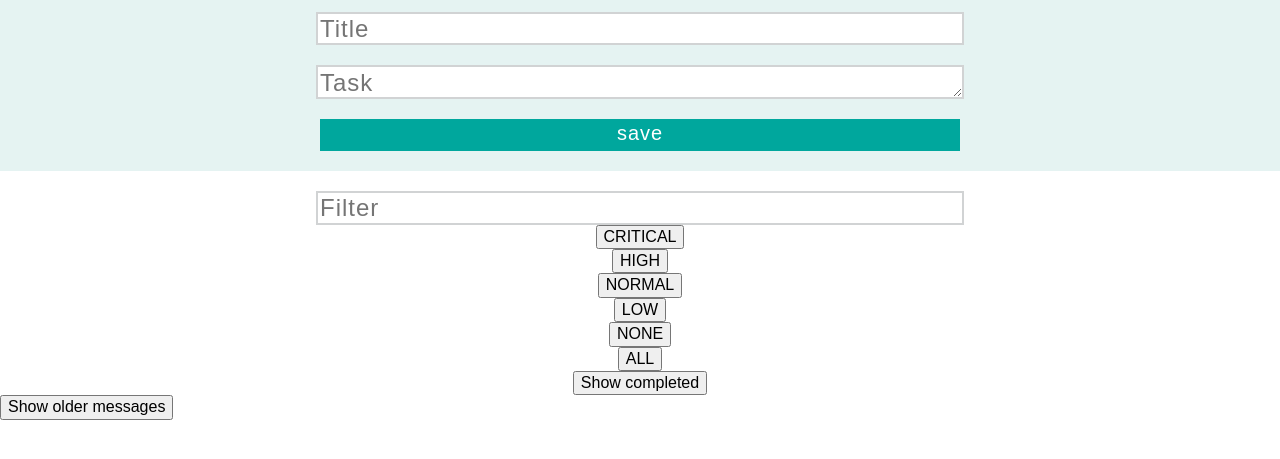
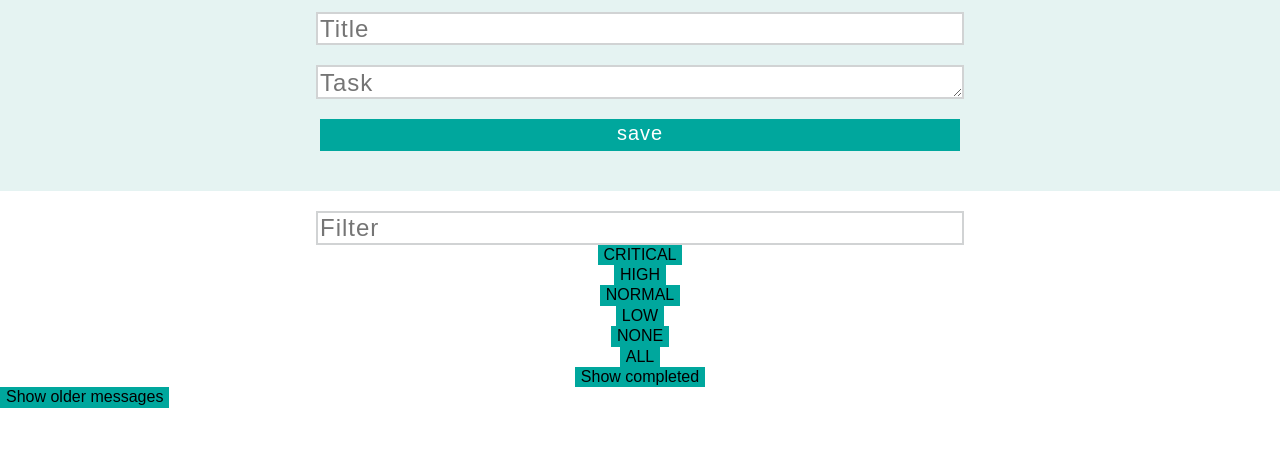
Before and after one commit to letakeane/2DoBox---Pivot, a plain HTML site: page index.html in a window 1280 px wide. Shown: the part 109-568 px from the top of the page. Drawn offline with nearby package versions, Linux system fonts and the light colour scheme.

Commit message:
Start styling filter buttons

```diff
--- a/index.html
+++ b/index.html
@@ -20,18 +20,18 @@
       <div id='filter-box'>
         <input id="filter" class="ninety" type="text" placeholder="Filter" />
       </div>
-      <button id="critical-button">CRITICAL</button>
-      <button id="high-button" class="button">HIGH</button>
-      <button id="normal-button" class="button">NORMAL</button>
-      <button id="low-button" class="button">LOW</button>
-      <button id="none-button" class="button">NONE</button>
-      <button id="all-button" class="button">ALL</button>
-      <button id='show-completed' class="button">Show completed</button>
+      <button id="critical-button" class="filter-button">CRITICAL</button>
+      <button id="high-button" class="filter-button">HIGH</button>
+      <button id="normal-button" class="filter-button">NORMAL</button>
+      <button id="low-button" class="filter-button">LOW</button>
+      <button id="none-button" class="filter-button">NONE</button>
+      <button id="all-button" class="filter-button">ALL</button>
+      <button id='show-completed' class="filter-button">Show completed</button>
     </section>
     <section id='hidden-cards'></section>
     <section id='display-side'>
     </section>
-    <button id="show-all-button">Show older messages</button>
+    <button id="show-all-button" class="filter-button">Show older messages</button>
     <script type="text/javascript" src="http://ajax.googleapis.com/ajax/libs/jquery/3.1.1/jquery.min.js"></script>
     <script type="text/javascript" src="jquery-3.1.1.min.js"></script>
     <script type="text/javascript" src="main.js"></script>
--- a/styles.css
+++ b/styles.css
@@ -4,8 +4,6 @@ body {
   height: 100vh;
   width: 100vw;
 }
-
-.button {}
 
 #color-title {
   color: #00A79D;
@@ -37,10 +35,6 @@ body {
   margin-right: 10px;
   height: 50px;
   margin-top: 22px;
-}
-
-.hide {
-  display: none;
 }
 
 #display-side {
@@ -79,7 +73,7 @@ body {
   display: flex;
   flex-direction: column;
   align-items: center;
-  height: auto;
+  min-height: 300px;
   background-color: #E5F3F2;
   width: 100%;
 }
@@ -91,6 +85,11 @@ body {
   border: 2px solid #D1D3D4;
 }
 
+.filter-button {
+  background: #00A79D;
+  border: none;
+}
+
 h1{
   margin: 20px 0 0 0;
   font-family: 'Roboto Slab', sans-serif;
@@ -100,6 +99,10 @@ h1{
 h2 {
   max-width: 80%;
   color: #6D6E71;
+}
+
+.hide {
+  display: none;
 }
 
 #importance-line {
```
